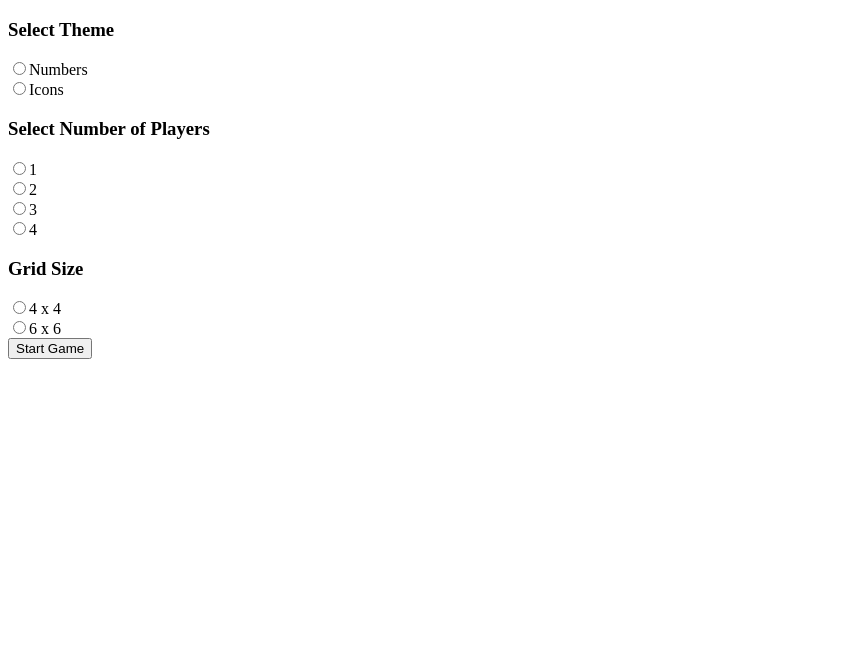
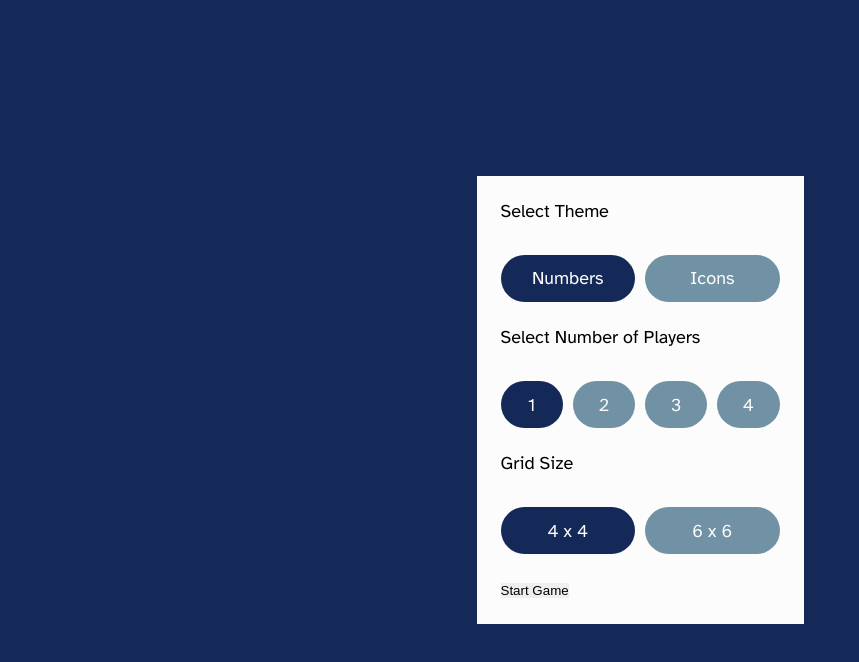
Before and after one commit to sammyodiagbe/memory-game, a Next.js app: page / in a window 1280 px wide. Shown: the top 662 px of the page, without its empty margins (0-859 px from the left). Built offline with nearby package versions, Linux system fonts and the light colour scheme.

Commit message:
main screen: functionality and styling

```diff
--- a/pages/_app.js
+++ b/pages/_app.js
@@ -1,4 +1,5 @@
 import GameDataProvider from "../context/game-brain";
+import "../styles/index.css";
 
 function MyApp({ Component, pageProps }) {
   return (
--- a/pages/index.js
+++ b/pages/index.js
@@ -1,17 +1,39 @@
+import { useState } from "react";
+
 const Home = () => {
+  const [theme, setTheme] = useState("Numbers");
+  const [noOfPlayers, setNoOfPlayers] = useState(1);
+  const [gridSize, setGridSize] = useState(4);
+
+  const updateTheme = (event) => {
+    const { value } = event.target;
+    setTheme(value);
+  };
+
+  const updateNumberOfPlayers = (event) => {
+    const { value } = event.target;
+    setNoOfPlayers(parseInt(value));
+  };
+
+  const updateGridSize = (event) => {
+    const { value } = event.target;
+    setGridSize(parseInt(value));
+  };
   return (
     <div className="container">
       <div className="form-container">
         <form className="game-mode-selection">
-          <h3 className="title">Select Theme</h3>
-          <div className="inputs-field">
+          <p className="title">Select Theme</p>
+          <div className="inputs-field theme">
             <div className="input">
               <input
                 type="radio"
-                value={null}
                 id="game-theme-numbers"
                 name="game-theme"
                 className="input-radio"
+                checked={theme === "Numbers" ? true : false}
+                onChange={updateTheme}
+                value={"Numbers"}
               />
               <label htmlFor="game-theme-numbers" className="input-label">
                 Numbers
@@ -20,26 +42,30 @@ const Home = () => {
             <div className="input">
               <input
                 type="radio"
-                value={null}
                 id="game-theme-icons"
                 name="game-theme"
                 className="input-radio"
+                onChange={updateTheme}
+                value={"Icons"}
+                checked={theme === "Icons" ? true : false}
               />
               <label htmlFor="game-theme-icons" className="input-label">
                 Icons
               </label>
             </div>
           </div>
-          <h3 className="title">Select Number of Players</h3>
+          <p className="title">Select Number of Players</p>
 
-          <div className="inputs-field">
+          <div className="inputs-field players">
             <div className="input">
               <input
                 type="radio"
-                value={null}
                 id="one-player"
                 name="game-no-of-players"
+                value={1}
                 className="input-radio"
+                checked={noOfPlayers === 1 ? true : false}
+                onChange={updateNumberOfPlayers}
               />
               <label htmlFor="one-player" className="input-label">
                 1
@@ -48,10 +74,12 @@ const Home = () => {
             <div className="input">
               <input
                 type="radio"
-                value={null}
+                value={2}
                 id="two-player"
                 name="game-no-of-players"
                 className="input-radio"
+                checked={noOfPlayers === 2 ? true : false}
+                onChange={updateNumberOfPlayers}
               />
               <label htmlFor="two-player" className="input-label">
                 2
@@ -60,10 +88,12 @@ const Home = () => {
             <div className="input">
               <input
                 type="radio"
-                value={null}
                 id="three-player"
+                value={3}
                 name="game-no-of-players"
                 className="input-radio"
+                checked={noOfPlayers === 3 ? true : false}
+                onChange={updateNumberOfPlayers}
               />
               <label htmlFor="three-player" className="input-label">
                 3
@@ -72,26 +102,30 @@ const Home = () => {
             <div className="input">
               <input
                 type="radio"
-                value={null}
                 id="four-player"
                 name="game-no-of-players"
+                value={4}
                 className="input-radio"
+                checked={noOfPlayers === 4 ? true : false}
+                onChange={updateNumberOfPlayers}
               />
               <label htmlFor="four-player" className="input-label">
                 4
               </label>
             </div>
           </div>
-          <h3 className="title">Grid Size</h3>
+          <p className="title">Grid Size</p>
 
-          <div className="inputs-field">
+          <div className="inputs-field size">
             <div className="input">
               <input
                 type="radio"
-                value={null}
+                value={4}
                 id="fourx4"
                 name="game-board-size"
                 className="input-radio"
+                onChange={updateGridSize}
+                checked={gridSize === 4 ? true : false}
               />
               <label htmlFor="fourx4" className="input-label">
                 4 x 4
@@ -100,10 +134,12 @@ const Home = () => {
             <div className="input">
               <input
                 type="radio"
-                value={null}
+                value={6}
                 id="sixx6"
                 name="game-board-size"
                 className="input-radio"
+                onChange={updateGridSize}
+                checked={gridSize === 6 ? true : false}
               />
               <label htmlFor="sixx6" className="input-label">
                 6 x 6
--- /dev/null
+++ b/styles/index.css
@@ -0,0 +1,81 @@
+@import url("https://fonts.googleapis.com/css2?family=Atkinson+Hyperlegible:wght@400;700&display=swap");
+* {
+  padding: 0;
+  margin: 0;
+  border: none;
+  outline: 0;
+  -webkit-box-sizing: border-box;
+          box-sizing: border-box;
+}
+
+body {
+  font-size: 18px;
+  font-family: "Atkinson Hyperlegible", sans-serif;
+}
+
+body div.container {
+  height: 100vh;
+  width: 100vw;
+  display: -webkit-box;
+  display: -ms-flexbox;
+  display: flex;
+  -webkit-box-align: center;
+      -ms-flex-align: center;
+          align-items: center;
+  -webkit-box-pack: center;
+      -ms-flex-pack: center;
+          justify-content: center;
+  background-color: #152958;
+}
+
+body div.container div.form-container {
+  background-color: #fcfcfc;
+  padding: 24px;
+  width: 327px;
+}
+
+body div.container div.form-container form.game-mode-selection p.title {
+  margin-bottom: 11px;
+}
+
+body div.container div.form-container form.game-mode-selection div.inputs-field {
+  margin-bottom: 24px;
+  display: -ms-grid;
+  display: grid;
+  -webkit-column-gap: 10px;
+          column-gap: 10px;
+}
+
+body div.container div.form-container form.game-mode-selection div.inputs-field.theme {
+  -ms-grid-columns: 1fr 1fr;
+      grid-template-columns: 1fr 1fr;
+}
+
+body div.container div.form-container form.game-mode-selection div.inputs-field.players {
+  -ms-grid-columns: (1fr)[4];
+      grid-template-columns: repeat(4, 1fr);
+}
+
+body div.container div.form-container form.game-mode-selection div.inputs-field.size {
+  -ms-grid-columns: 1fr 1fr;
+      grid-template-columns: 1fr 1fr;
+}
+
+body div.container div.form-container form.game-mode-selection div.inputs-field div.input input[type="radio"] {
+  visibility: hidden;
+}
+
+body div.container div.form-container form.game-mode-selection div.inputs-field div.input input[type="radio"] + label.input-label {
+  display: inline-block;
+  padding: 0.7em 0.7em;
+  background: #7191a5;
+  width: 100%;
+  text-align: center;
+  color: #fcfcfc;
+  border-radius: 50vh;
+}
+
+body div.container div.form-container form.game-mode-selection div.inputs-field div.input input[type="radio"]:checked + label.input-label {
+  background-color: #152958;
+}
+/*# sourceMappingURL=index.css.map */
--- a/styles/index.scss
+++ b/styles/index.scss
@@ -1,3 +1,5 @@
+@import "./variables";
+
 @import url("https://fonts.googleapis.com/css2?family=Atkinson+Hyperlegible:wght@400;700&display=swap");
 * {
   padding: 0;
@@ -10,4 +12,56 @@
 body {
   font-size: 18px;
   font-family: "Atkinson Hyperlegible", sans-serif;
+
+  div.container {
+    height: 100vh;
+    width: 100vw;
+    display: flex;
+    align-items: center;
+    justify-content: center;
+    background-color: $more-dark;
+
+    div.form-container {
+      background-color: $white;
+      padding: $padding;
+      width: 327px;
+      form.game-mode-selection {
+        p.title {
+          margin-bottom: 11px;
+        }
+        div.inputs-field {
+          margin-bottom: $padding;
+          display: grid;
+          column-gap: $column-gap;
+          &.theme {
+            grid-template-columns: 1fr 1fr;
+          }
+          &.players {
+            grid-template-columns: repeat(4, 1fr);
+          }
+          &.size {
+            grid-template-columns: 1fr 1fr;
+          }
+          div.input {
+            input[type="radio"] {
+              visibility: hidden;
+            }
+
+            input[type="radio"] + label.input-label {
+              display: inline-block;
+              padding: 0.7em 0.7em;
+              background: $light-blueish;
+              width: 100%;
+              text-align: center;
+              color: $white;
+              border-radius: $border-radius;
+            }
+            input[type="radio"]:checked + label.input-label {
+              background-color: $more-dark;
+            }
+          }
+        }
+      }
+    }
+  }
 }
```
Also changed, not shown: styles/_variables.scss (added, +12 -0 lines), 1 other file (tests, documents, lock files or other folders).
